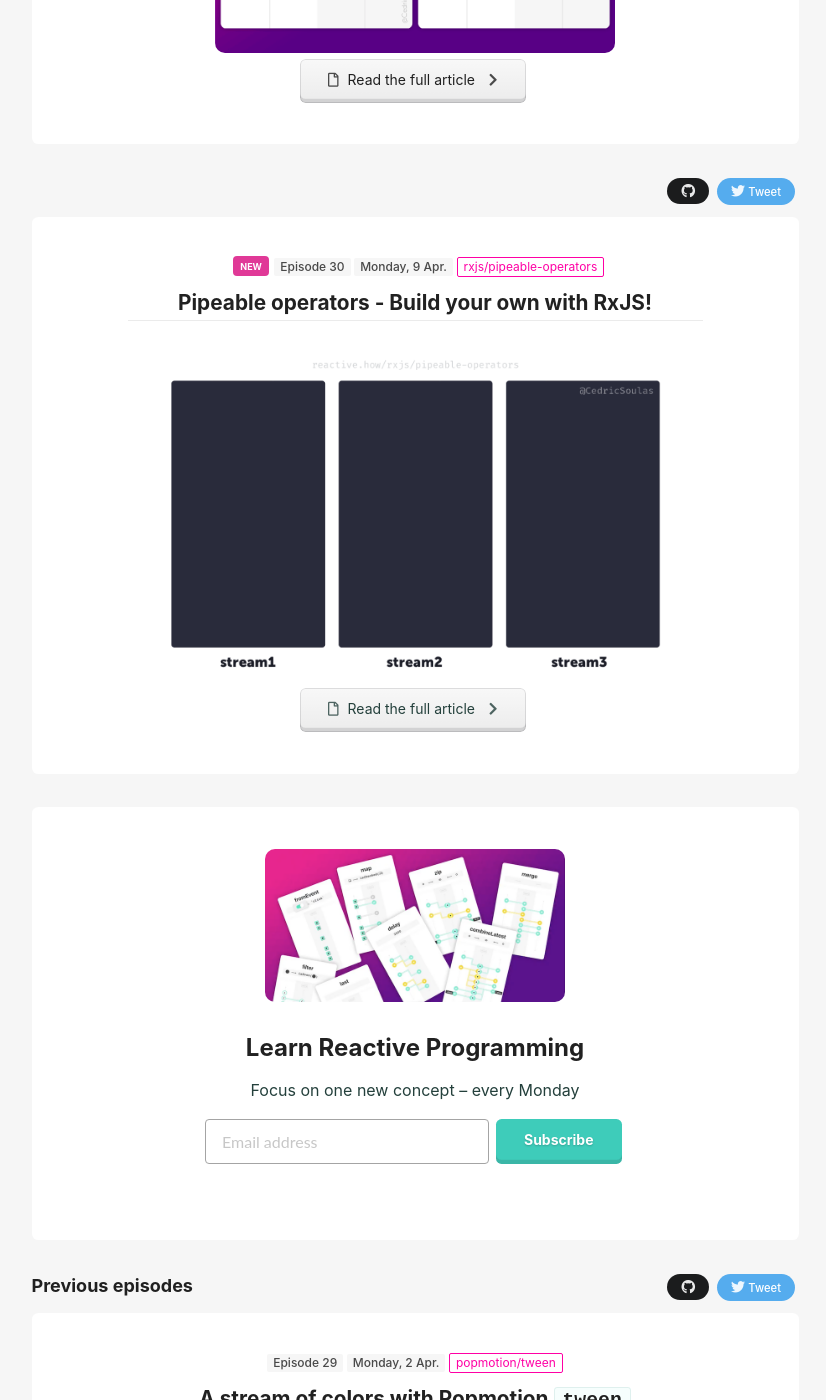
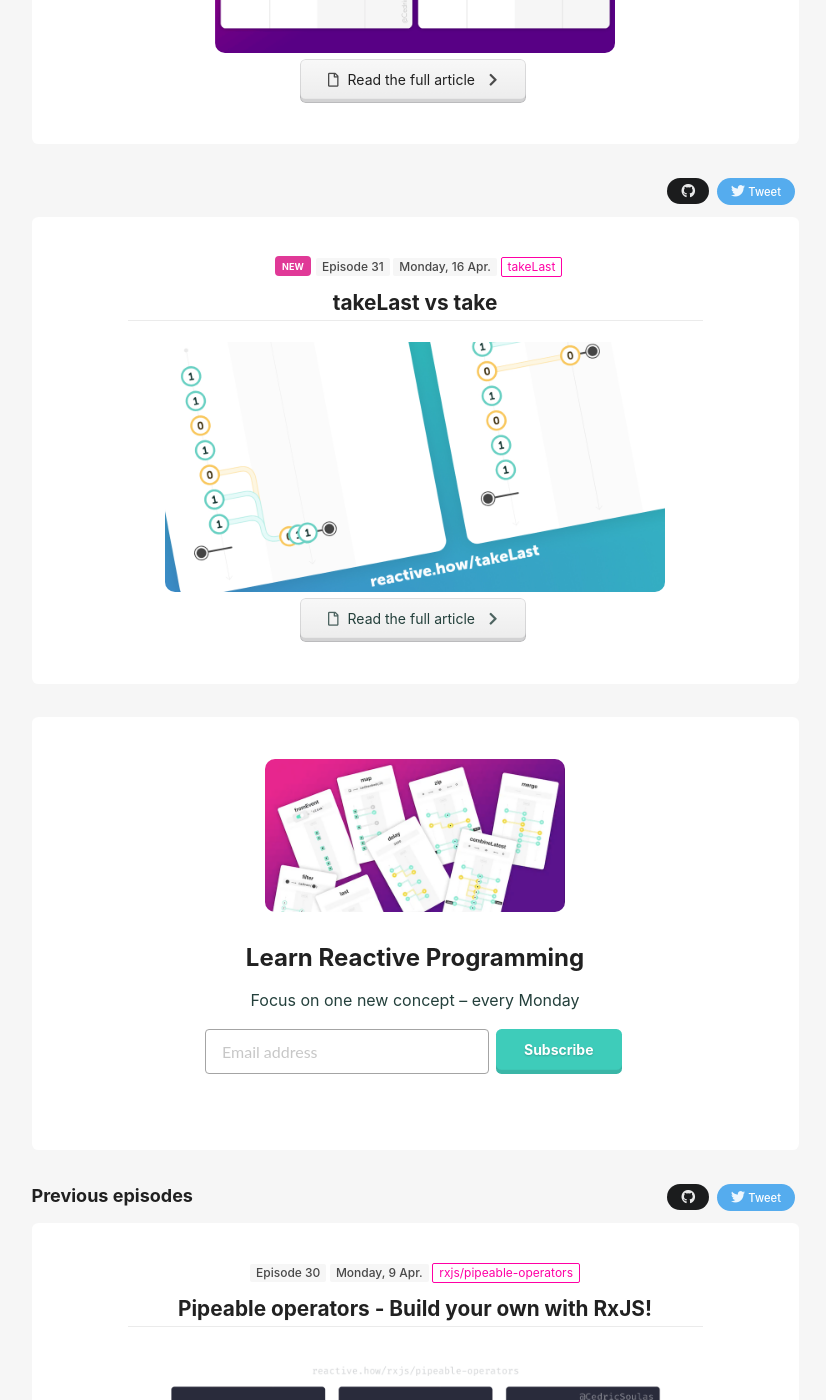
Before and after one commit to cedricss/reactive.how, a Jekyll site: the page built from index.html, in a window 1280 px wide and 1400 px high, scrolled down 477 px. Shown: the whole window, without its empty margins (225-1051 px from the left). Built offline with Jekyll 4.4.1, drawn with Linux system fonts in a browser that asks for light colours; some of the changed text lies outside the part shown.

Commit message:
Add Episode 31 - takeLast

```diff
--- a/_data/course.yml
+++ b/_data/course.yml
@@ -203,3 +203,10 @@
     videos:
       -
       -
+
+  - name: takeLast vs take
+    card: takeLast
+    date: Monday, 16 Apr.
+    videos:
+      -
+      -
--- a/_includes/episodes.html
+++ b/_includes/episodes.html
@@ -87,6 +87,10 @@
         <a href="/rxjs/pipeable-operators">
             <img class="w500" src="/img/rxjs/pipeable-operators/interval-map-draw.gif" alt="rxjs tutorial with pipeable operators" />
         </a>
+        {% elsif forloop.rindex == 31 %}
+        <a href="/takeLast">
+            <img class="w500" src="/img/takeLast/content_preview.jpg" alt="takeLast vs take" />
+        </a>
         {% elsif videos_size == 1 %} {% assign video = lesson.videos[0] %} {% include card_player.html video=video episode=false
         %} {% elsif videos_size == 2 %} {% assign video = lesson.videos[1] %} {% include card_player.html video=video episode=true
         %} {% endif %}
```
Also changed, not shown: last.md (+6 -0 lines), takeLast.md (added, +37 -0 lines), img/takeLast/content_preview.jpg (added), img/takeLast/takeLast-take.png (added).
